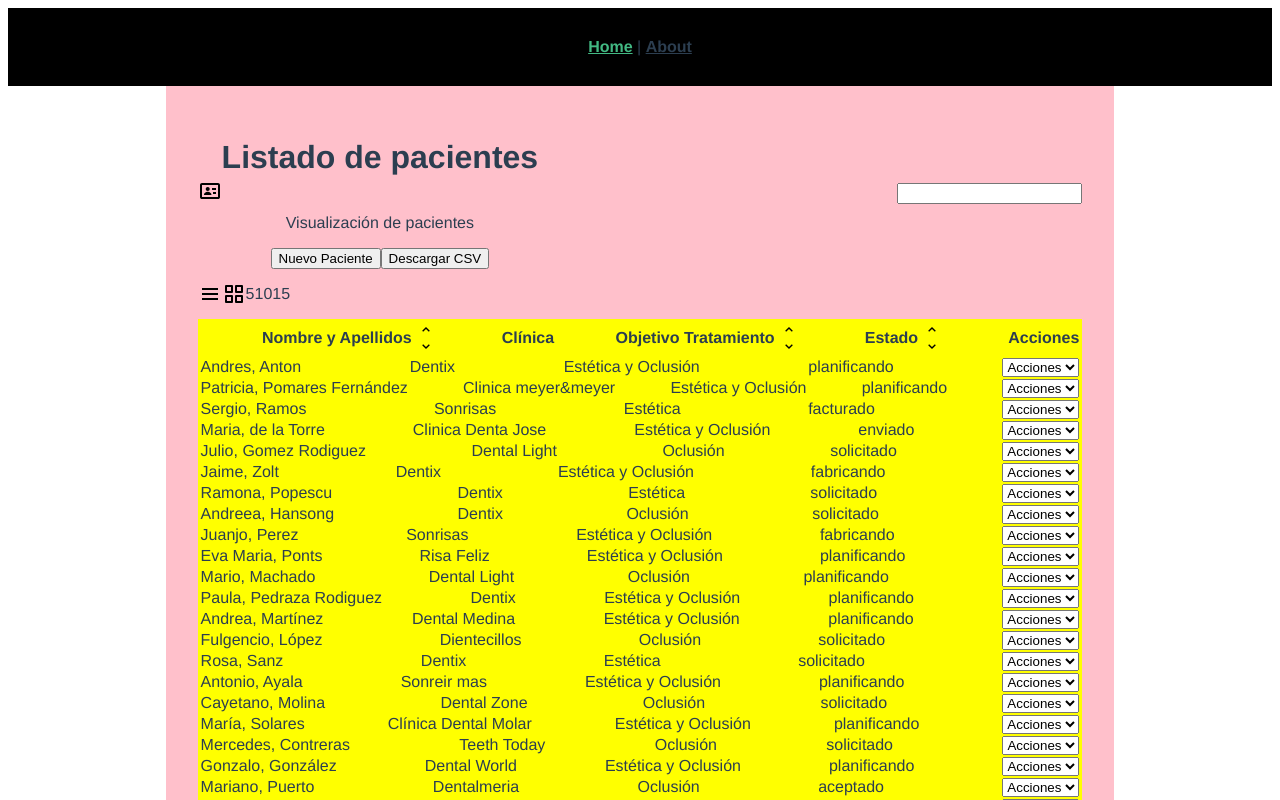
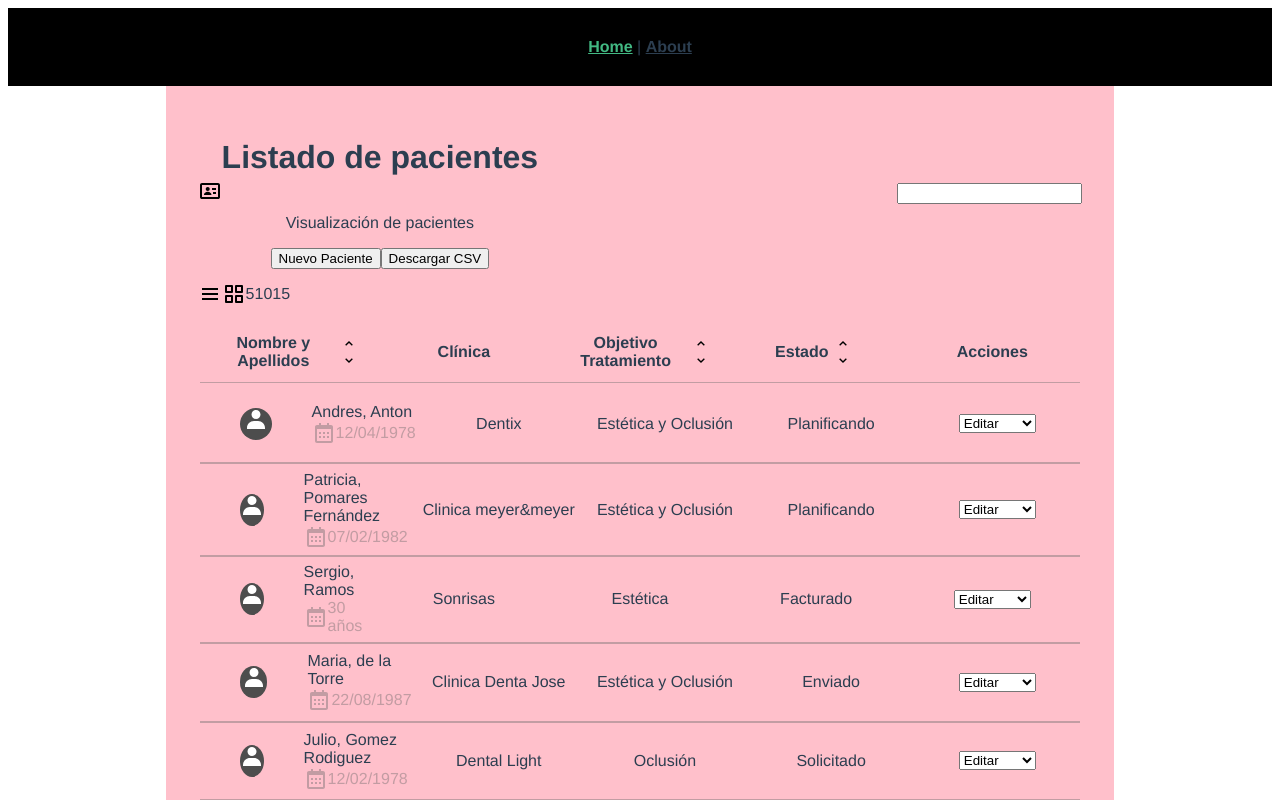
Before and after one commit to Claratj/secret-aligner, a Vue app: page / in a window 1280 px wide. Shown: the top 800 px of the page. Built offline with nearby package versions, Linux system fonts and the light colour scheme.

Commit message:
style(table): wip basic display

```diff
--- a/src/views/Home.vue
+++ b/src/views/Home.vue
@@ -29,7 +29,6 @@
       <table>
         <thead>
           <tr>
-            <th class="table-title"></th>
             <th class="table-title">
               Nombre y Apellidos
               <span class="sort-buttons">
@@ -57,30 +56,75 @@
           </tr>
         </thead>
         <tbody>
-          <tr
-            v-for="(patient, index) in patients"
-            :key="index"
-            class="table-list"
-          >
+          <tr v-for="(patient, index) in patients" :key="index">
             <td>
-              {{ patient.datos_paciente.nombre }},
-              {{ patient.datos_paciente.apellidos }}
+              <span class="table-card">
+                <figure class="avatar">
+                  <img src="@/assets/icons/avatar.svg" />
+                </figure>
+                <figcaption class="table-content-name">
+                  <span>
+                    {{ patient.datos_paciente.nombre }},
+                    {{ patient.datos_paciente.apellidos }}
+                  </span>
+                  <span class="birthday">
+                    <img src="@/assets/icons/calendar.svg" />
+                    {{ patient.datos_paciente.fecha_nacimiento }}
+                  </span>
+                </figcaption>
+              </span>
             </td>
-            <td>
+            <td class="table-content">
               {{ patient.ficha_dental.clinica }}
             </td>
-            <td>
+            <td class="table-content">
               {{ patient.ficha_dental.objetivo_tratamiento }}
             </td>
-            <td>
-              {{ patient.ficha_dental.estado }}
+            <td class="table-content">
+              <div
+                v-if="patient.ficha_dental.estado === 'solicitado'"
+                class="status-gray"
+              >
+                Solicitado
+              </div>
+              <div
+                v-if="patient.ficha_dental.estado === 'facturado'"
+                class="status-green"
+              >
+                Facturado
+              </div>
+
+              <div
+                v-if="patient.ficha_dental.estado === 'planificando'"
+                class="status-orange"
+              >
+                Planificando
+              </div>
+              <div
+                v-if="patient.ficha_dental.estado === 'fabricando'"
+                class="status-blue"
+              >
+                Fabricando
+              </div>
+              <div
+                v-if="patient.ficha_dental.estado === 'enviado'"
+                class="status-green"
+              >
+                Enviado
+              </div>
+              <div
+                v-if="patient.ficha_dental.estado === 'aceptado'"
+                class="status-green"
+              >
+                Aceptado
+              </div>
             </td>
-            <td>
+            <td class="table-content table-actions">
               <select name="" id="">
-                <option>Acciones</option>
-                <option>Editar</option>
-                <option>Finalizar</option>
-                <option>Borrar</option>
+                <option value="" disabled>Acciones</option>
+                <option value="edit">Editar</option>
+                <option value="finish">Finalizar</option>
+                <option value="delete">Borrar</option>
               </select>
             </td>
           </tr>
@@ -140,7 +184,6 @@ header {
 }
 table {
   width: 100%;
-  background-color: yellow;
   margin: 0 auto;
   border: none;
 }
@@ -148,8 +191,11 @@ table tr {
   display: flex;
   flex-direction: row;
   justify-content: space-between;
-  align-items: center;
 }
+tbody {
+  border-left: 1px solid #6666;
+}
+
 .table-title {
   padding: 3 0;
   text-align: center;
@@ -168,8 +214,44 @@ table tr {
 .sort-buttons img {
   height: 1rem;
 }
-.table-list {
+
+.table-content {
   display: flex;
   flex-direction: flex-row;
+  align-items: center;
+  justify-content: center;
+}
+.table-card {
+  display: flex;
+  flex-direction: row;
+  align-items: center;
+  justify-items: flex-start;
+}
+.table-content-name {
+  display: flex;
+  flex-direction: column;
+  text-align: left;
+}
+.birthday {
+  color: #6666;
+  display: flex;
+  align-items: center;
+}
+
+figure {
+  background-color: #4d4d4d;
+  width: 2rem;
+  height: 2rem;
+  border-radius: 100%;
+}
+th {
+  width: 100%;
+  padding: 0.8rem;
+  border-bottom: 1px solid #6666;
+}
+td {
+  width: 100%;
+  padding: 0.4rem 0;
+  border-bottom: 2px solid #6666;
 }
 </style>
```
Also changed, not shown: src/assets/icons/avatar.svg (added), src/assets/icons/calendar.svg (added).
